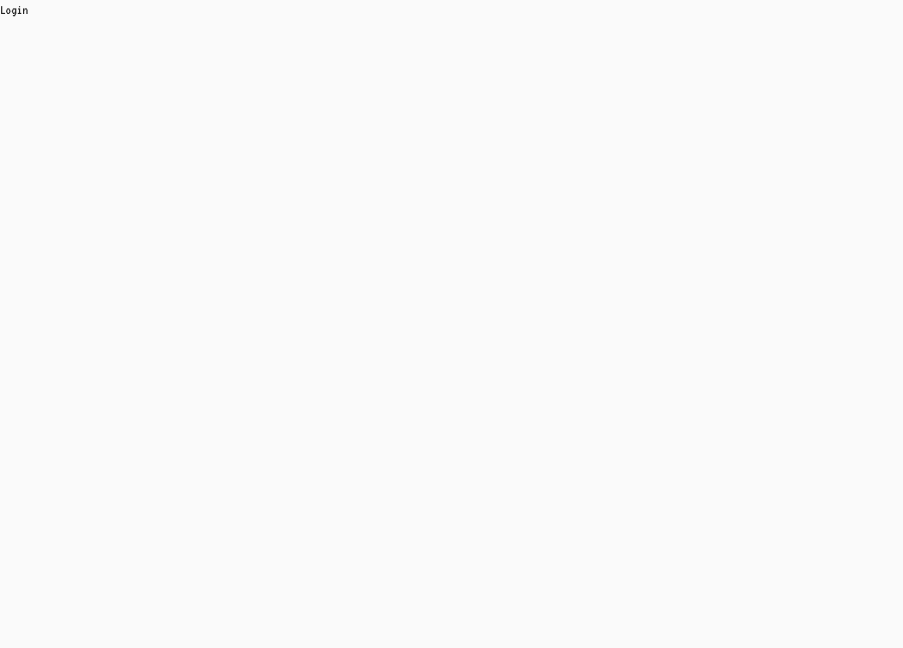
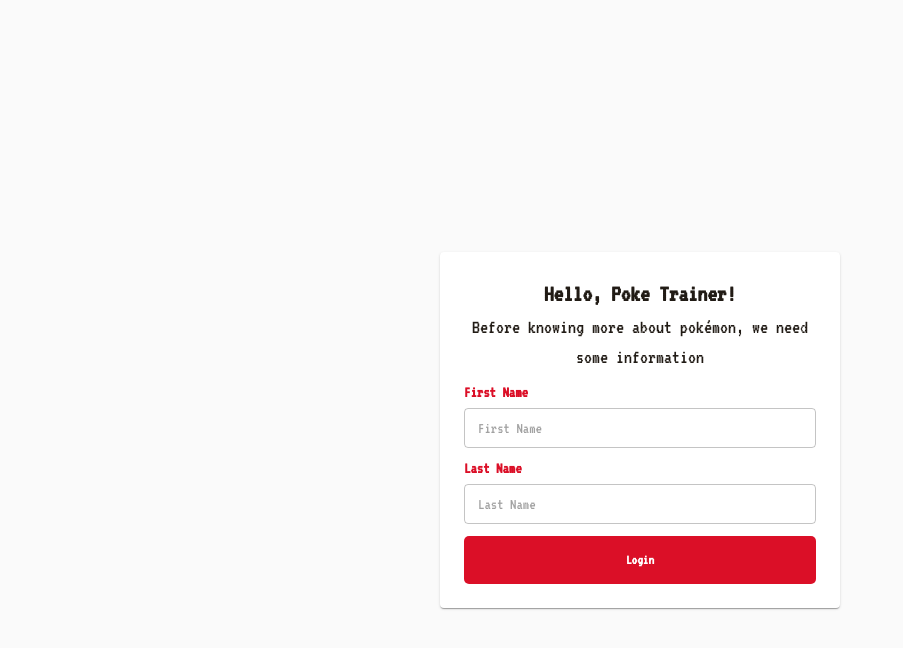
Before and after one commit to italofsan/pokedex, a React (Create React App) app: page / in a window 1280 px wide. Shown: the top 648 px of the page, without its empty margins (0-903 px from the left). Built offline with nearby package versions, Linux system fonts and the light colour scheme.

Commit message:
Feat: Add a login page

```diff
--- a/package.json
+++ b/package.json
@@ -15,6 +15,7 @@
     "@types/react-dom": "^17.0.0",
     "@types/react-router-dom": "^5.1.7",
     "axios": "^0.21.1",
+    "formik": "^2.4.2",
     "prettier": "^2.2.1",
     "react": "^17.0.1",
     "react-dom": "^17.0.1",
--- a/src/components/Layout/index.tsx
+++ b/src/components/Layout/index.tsx
@@ -1,4 +1,4 @@
-import { useState, ReactNode } from "react";
+import { useState, ReactNode, useContext } from "react";
 import {
   AppBar,
   Divider,
@@ -13,7 +13,9 @@
   useTheme,
 } from "@material-ui/core";
 import { Menu as MenuIcon } from "@material-ui/icons";
-import { Link, useLocation, useHistory } from "react-router-dom";
+import { useLocation, useHistory } from "react-router-dom";
+
+import { AuthUserContext } from "../../contexts/AuthUserContext";
 
 import { useStyles } from "./styles";
 
@@ -22,10 +24,11 @@
 }
 
 export const Layout = ({ children }: LayoutProps) => {
+  const { setIsSigned } = useContext(AuthUserContext);
+  const location = useLocation();
+  const history = useHistory();
   const classes = useStyles();
   const theme = useTheme();
-  const location = useLocation();
-  const history = useHistory();
 
   const [mobileOpen, setMobileOpen] = useState(false);
   const handleDrawerToggle = () => {
@@ -34,27 +37,12 @@
 
   const drawer = (
     <div>
-      <Toolbar style={{ backgroundColor: "red" }}>
+      <Toolbar style={{ backgroundColor: "#DB0F27" }}>
         <Typography variant="h6" noWrap style={{ color: "#FFF" }}>
           Pokedex App
         </Typography>
       </Toolbar>
       <List style={{ padding: 0 }}>
-        {/* <ListItem
-          onClick={() => history.push("/")}
-          selected={location.pathname === "/"}
-          style={{ cursor: "pointer" }}
-          role="btnHome"
-        >
-          <ListItemText
-            style={{
-              color: location.pathname === "/" ? "red" : "black",
-            }}
-          >
-            Home
-          </ListItemText>
-        </ListItem>
-        <Divider /> */}
         <ListItem
           onClick={() => history.push("/pokemons")}
           selected={location.pathname === "/"}
@@ -69,18 +57,16 @@
             All Pokemons
           </ListItemText>
         </ListItem>
+        <Divider />
         <ListItem
-          // onClick={() => history.push("/pokemons")}
+          onClick={() => {
+            localStorage.setItem("signed", JSON.stringify(false));
+            setIsSigned(false);
+          }}
           style={{ cursor: "pointer" }}
           role="btnexit"
         >
-          <ListItemText
-          // style={{
-          //   color: location.pathname === "/" ? "red" : "black",
-          // }}
-          >
-            Exit
-          </ListItemText>
+          <ListItemText>Exit</ListItemText>
         </ListItem>
       </List>
     </div>
--- a/src/components/PokemonCard/index.tsx
+++ b/src/components/PokemonCard/index.tsx
@@ -49,7 +49,7 @@
             title={pokemonData.name}
           />
         </CardActionArea>
-        <CardActions className={classes.cardAction}>
+        <CardActions>
           <Button
             size="small"
             variant="text"
--- a/src/components/PokemonCard/styles.tsx
+++ b/src/components/PokemonCard/styles.tsx
@@ -12,16 +12,12 @@
       "&:hover": {
         transform: "scale(1.1)",
       },
-      // [theme.breakpoints.down("xs")]: {
-      //   width: "100%",
-      //   display: "flex",
-      // },
     },
     cardContent: {
       display: "flex",
       justifyContent: "space-between",
       alignItems: "center",
-      // backgroundColor: "#EEE",
+
       [theme.breakpoints.down("xs")]: {
         padding: theme.spacing(1),
       },
@@ -32,12 +28,8 @@
       alignItems: "center",
     },
     media: {
-      // backgroundColor: "#EEE",
       height: 250,
       [theme.breakpoints.down("xs")]: {
-        // marginLeft: theme.spacing(2),
-        // marginBottom: theme.spacing(2),
-        // width: "50%",
         height: 150,
       },
     },
@@ -51,9 +43,6 @@
     titleId: {
       color: "#ccc",
       marginLeft: 20,
-    },
-    cardAction: {
-      // backgroundColor: "#EEE",
     },
     section: {
       marginTop: 20,
--- a/src/pages/Login/index.tsx
+++ b/src/pages/Login/index.tsx
@@ -1,5 +1,120 @@
-import { Grid } from "@material-ui/core";
+import { useContext } from "react";
+import {
+  Button,
+  Grid,
+  InputLabel,
+  Paper,
+  TextField,
+  Toolbar,
+  Typography,
+} from "@material-ui/core";
+
+import { Formik, Form as FormikForm } from "formik";
+
+import { errorMessage, successMessage } from "../../components/Messages";
+import { AuthUserContext } from "../../contexts/AuthUserContext";
+
+import { useStyles } from "./styles";
+
+interface LoginData {
+  firstName: string;
+  lastName: string;
+}
 
 export const Login = () => {
-  return <Grid container>Login</Grid>;
+  const classes = useStyles();
+  const { setIsSigned } = useContext(AuthUserContext);
+
+  const loginData: LoginData = {
+    firstName: "",
+    lastName: "",
+  };
+
+  const fakeLogin = (values: LoginData) => {
+    if (!values.firstName) {
+      return errorMessage("Please, type your first name!");
+    }
+    if (!values.lastName) {
+      return errorMessage("Please, type your last name!");
+    }
+
+    localStorage.clear();
+    localStorage.setItem("signed", JSON.stringify(true));
+    setIsSigned(true);
+    successMessage("Enjoy it, pokemon Trainer!");
+  };
+
+  return (
+    <Formik
+      enableReinitialize
+      initialValues={loginData}
+      onSubmit={(values) => {
+        fakeLogin(values);
+      }}
+    >
+      {({ handleChange, values, handleSubmit }) => (
+        <FormikForm>
+          <Toolbar />
+          <Grid container>
+            <Grid item lg={12} className={classes.formContainer}>
+              <Paper className={classes.paper}>
+                <div className={classes.loginContentContainer}>
+                  <div>
+                    <Typography className={classes.welcomeText}>
+                      Hello, Poke Trainer!
+                    </Typography>
+                    <Typography className={classes.instructionsText}>
+                      Before knowing more about pokémon, we need some
+                      information
+                    </Typography>
+                  </div>
+                  <div style={{ marginTop: 12 }}>
+                    <InputLabel className={classes.inputLabel}>
+                      First Name
+                    </InputLabel>
+                    <TextField
+                      name="firstName"
+                      value={values.firstName}
+                      onChange={handleChange}
+                      placeholder="First Name"
+                      variant="outlined"
+                      color="secondary"
+                      size="small"
+                      fullWidth
+                      required
+                    />
+                  </div>
+                  <div style={{ marginTop: 12 }}>
+                    <InputLabel className={classes.inputLabel}>
+                      Last Name
+                    </InputLabel>
+                    <TextField
+                      name="lastName"
+                      value={values.lastName}
+                      onChange={handleChange}
+                      placeholder="Last Name"
+                      variant="outlined"
+                      color="secondary"
+                      size="small"
+                      fullWidth
+                      required
+                    />
+                  </div>
+
+                  <Button
+                    className={classes.buttonLogin}
+                    onClick={() => handleSubmit()}
+                    style={{ marginTop: 12 }}
+                    fullWidth
+                  >
+                    Login
+                  </Button>
+                </div>
+              </Paper>
+            </Grid>
+          </Grid>
+        </FormikForm>
+      )}
+    </Formik>
+  );
 };
--- /dev/null
+++ b/src/pages/Login/styles.tsx
@@ -0,0 +1,57 @@
+import { createStyles, makeStyles, Theme } from "@material-ui/core";
+
+export const useStyles = makeStyles((theme: Theme) =>
+  createStyles({
+    formContainer: {
+      display: "flex",
+      flexDirection: "column",
+      justifyContent: "center",
+      alignItems: "center",
+      width: "100%",
+      height: "90vh",
+    },
+    paper: {
+      color: theme.palette.text.secondary,
+      marginTop: 12,
+    },
+    loginContentContainer: {
+      display: "flex",
+      width: 400,
+      padding: 24,
+      flexDirection: "column",
+    },
+    welcomeText: {
+      textAlign: "center",
+      color: "#211b15",
+      fontWeight: 700,
+      fontSize: 24,
+    },
+    instructionsText: {
+      textAlign: "center",
+      color: "#211b15",
+      fontSize: 20,
+    },
+    inputLabel: {
+      marginBottom: theme.spacing(1),
+      color: "#DB0F27",
+      fontWeight: 600,
+    },
+    buttonLogin: {
+      fontSize: 14,
+      fontWeight: "bold",
+      paddingTop: 12,
+      paddingBottom: 12,
+      paddingRight: 30,
+      paddingLeft: 30,
+      color: "#FFF",
+      textTransform: "capitalize",
+      transition: ".5s ease",
+      backgroundColor: "#DB0F27",
+      "&:hover": {
+        backgroundColor: "rgba(219,15,39,0.8)",
+      },
+      borderRadius: 5,
+      textDecoration: "none",
+    },
+  })
+);
```
Also changed, not shown: src/assets/pokedex-background-image.jpeg (added), 1 other file (tests, documents, lock files or other folders).
